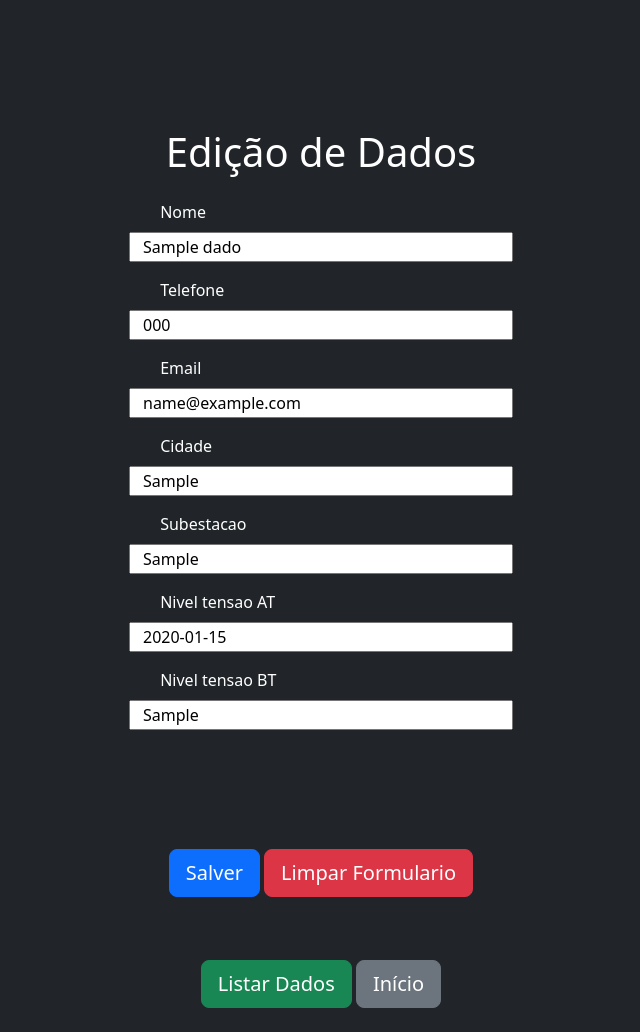
After one commit to sgcavalcante/04Proj42, a Django app: page /editar/1 in a window 1280 px wide. The commit adds this page. Shown: the whole page, without its empty margins (319-959 px from the left). Run offline with Django 4.2, Linux system fonts and the light colour scheme; tables that the repository leaves empty hold one stand-in row (values such as "Sample post").

Commit message:
alteração de largura

```diff
--- /dev/null
+++ b/Templates/Editar_Dados.html
@@ -0,0 +1,49 @@
+<!DOCTYPE html>
+
+<html lang="en">
+<head>
+    <meta charset="UTF-8">
+    <meta name="viewport" content="width=device-width, initial-scale=1.0">
+    <link rel="stylesheet" href="https://cdn.jsdelivr.net/npm/bootstrap@5.3.0/dist/css/bootstrap.min.css">
+    <link rel="stylesheet" href="https://cdn.jsdelivr.net/npm/bootstrap-icons@1.11.0/font/bootstrap-icons.css">
+    <title>Seção de Cadastro</title>
+</head>
+<body class="container bg-dark  text-white" style="width:30%;margin-top: 10%; ">
+<div >
+    <h1 class="m-4" style="text-align: center;">Edição de Dados</h1>
+    <form action="{% url 'editar' id %}" method="POST">
+
+            {% csrf_token %}
+
+            {% for field in form.visible_fields %}
+            <div class="row mb-3">
+                <label class="form-label   " style="width:90%;margin-left: 5%;" for="{{field.id_for_label}}">{{ field.label }}</label>
+                {{ field }}
+
+            </div>
+            {% endfor %}
+
+
+            <br>
+            <br>
+            <!--
+                <a href="{% url 'index' %}" class="btn btn-warning btn-lg">Início <i class="bi bi-box-arrow-in-right"></i></a>
+            -->
+
+            <div class = "mb-3 " style ="text-align: center;" >
+                <button type="submit" class =" form-label btn btn-primary btn-lg  " style="margin-top: 55px;">Salver</button>
+                <button type="reset" class = " form-label btn btn-danger btn-lg" style="margin-top: 55px;">Limpar Formulario</button>
+                <a href = "{% url 'listar_dados' %}" class=" form-label btn btn-success btn-lg " style="margin-top: 55px;">Listar Dados </a>
+                <a href= "{% url 'index' %}" class="form-label btn btn-lg btn-secondary " style="margin-top: 55px;">Início</a>
+            </div>
+
+
+        </form>
+</div>
+
+
+
+
+<script type="module" src="https://cdn.jsdelivr.net/npm/bootstrap@5.3.0/dist/js/bootstrap.bundle.min.js"></script>
+</body>
+</html>
--- a/Templates/listar_dados.html
+++ b/Templates/listar_dados.html
@@ -39,10 +39,10 @@
                         <td>{{ dado.nivel_tensao_BT }}</td>
 
                         <td>
-                            <a href="#" class="btn btn-success btn-sm">
+                            <a href="{% url 'editar' dado.id %}" class="btn btn-success btn-sm">
                             <i class="bi bi-pencil-square"></i>
                             </a>
-                            <a href="#" class="btn btn-danger btn-sm">
+                            <a href="{% url 'remover' dado.id %}" class="btn btn-danger btn-sm">
                             <i class="bi bi-trash"></i>
                             </a>
                         </td>
--- a/app01/urls.py
+++ b/app01/urls.py
@@ -1,9 +1,11 @@
 from django.urls import path
-from app01.views import index,area_restrita,cadastrar_dados,listar_dados
+from app01.views import index,area_restrita,cadastrar_dados,listar_dados,remover,editar
 urlpatterns = [
 
                 path('index',index,name='index'),
                 path('area_restrita/',area_restrita,name='area_restrita'),
                 path('cadastrar_dados/',cadastrar_dados,name='cadastrar_dados'),
-                path('listar_dados/',listar_dados,name='listar_dados')
+                path('listar_dados/',listar_dados,name='listar_dados'),
+                path('remover/<int:id>',remover,name='remover'),
+                path('editar/<int:id>',editar,name='editar')
 ]
--- a/app01/views.py
+++ b/app01/views.py
@@ -1,11 +1,11 @@
 from django.shortcuts import render
 from django.http import HttpResponse
 # Create your views here.
-from django.shortcuts import render,redirect
+from django.shortcuts import render,redirect,get_object_or_404
 from django.http import HttpResponse
 
 from app01.models import Dados
-from .forms import DadosForm
+from app01.forms import DadosForm
 
 # Create your views here.
 
@@ -29,3 +29,30 @@ def cadastrar_dados(request):
 def listar_dados(request):
     dados1 = Dados.objects.all()
     return render(request,'listar_dados.html',{'Dados':dados1})
+
+
+def remover(request,id):
+    dado = get_object_or_404(Dados,pk=id)
+    dado.delete()
+    return redirect('listar_dados')
+
+
+#fields = ['nome','telefone','email','cidade','subestacao','nivel_tensao_AT','nivel_tensao_BT']
+def editar(request,id):
+    dado = get_object_or_404(Dados,pk=id)
+    if request.method =='GET':
+        form = DadosForm(initial={'nome':dado.nome,'telefone':dado.telefone,'email':dado.email,'cidade':dado.cidade,'subestacao':dado.subestacao,'nivel_tensao_AT':dado.nivel_tensao_AT,'nivel_tensao_BT':dado.nivel_tensao_BT})
+    elif request.method =='POST':
+        form = DadosForm(request.POST)
+        if form.is_valid():
+            dado.nome = form.cleaned_data['nome']
+            dado.telefone = form.cleaned_data['telefone']
+            dado.email = form.cleaned_data['email']
+            dado.cidade = form.cleaned_data['cidade']
+            dado.subestacao = form.cleaned_data['subestacao']
+            dado.nivel_tensao_AT = form.cleaned_data['nivel_tensao_AT']
+            dado.nivel_tensao_BT = form.cleaned_data['nivel_tensao_BT']
+            dado.save()
+            return redirect('listar_dados')
+
+    return render (request,'Editar_Dados.html',{"form":form,"id":id})
```
